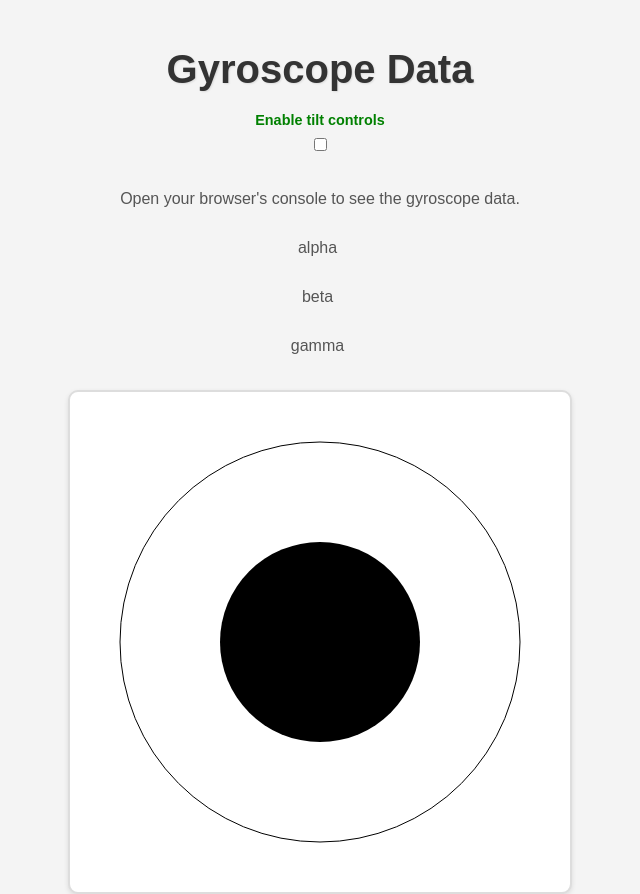
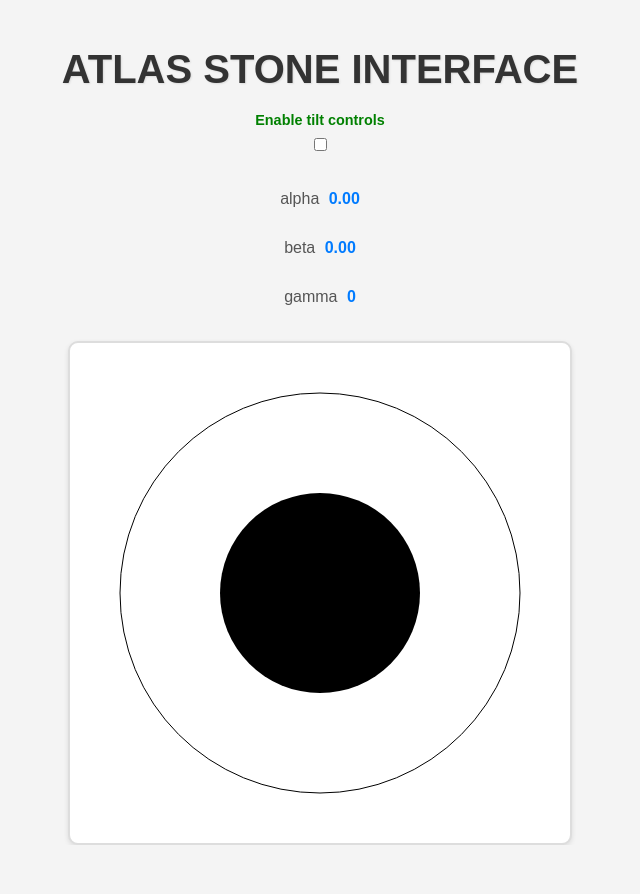
Before and after one commit to lbriers/MTO, a Flask app: page / in a window 1280 px wide. Shown: the whole page, without its empty margins (320-960 px from the left). After the commit the page ends 845 px from the top, so only its background shows below. Run offline with Flask 3, Linux system fonts and the light colour scheme.

Commit message:
toevoegen outputten van joystick controlls

```diff
--- a/MTO_WEB/static/script.js
+++ b/MTO_WEB/static/script.js
@@ -47,7 +47,15 @@ const drawJoystick = (x, y) => {
     outX = canvas.width / 2 + distance * Math.cos(angle);
     outY = canvas.height / 2 + distance * Math.sin(angle);
     //TODO: map these values to alpha/beta/gamma
+	if(enableGyroButton.checked == false){
+		alpha = distance * Math.cos(angle)/size;
+		beta = distance*Math.sin(angle)/size;
 
+		//print values
+		alphaElement.textContent = alpha.toFixed(2); 				  // Display with 2 decimal places
+		betaElement.textContent = beta.toFixed(2); 				  // Display with 2 decimal places
+		gammaElement.textContent = 0.00; 				  // Display with 2 decimal places
+	}
 
     // Draw joystick handle
     ctx.beginPath();
@@ -144,12 +152,13 @@ const startSensor = (sensor) => {
 			// The quaternion values represent the device's orientation
 			const quaternion = sensor.quaternion;
 
-			// Convert quaternion to Euler angles (degrees)
-			const euler = getEulerAngles(quaternion);
-			const alpha = euler.alpha; // Yaw (rotation around Z axis)
-			const beta = euler.beta;  // Pitch (rotation around X axis)
-			const gamma = euler.gamma; // Roll (rotation around Y axis)
-
+			if(enableGyroButton.checked == true){
+				// Convert quaternion to Euler angles (degrees)
+				const euler = getEulerAngles(quaternion);
+				const alpha = euler.alpha; // Yaw (rotation around Z axis)
+				const beta = euler.beta;  // Pitch (rotation around X axis)
+				const gamma = euler.gamma; // Roll (rotation around Y axis)
+			}
 			const orientationData = {
 				alpha: alpha,
 				beta: beta,
--- a/MTO_WEB/templates/index.html
+++ b/MTO_WEB/templates/index.html
@@ -1,11 +1,11 @@
  <!DOCTYPE html>
  <html>
   	<head>
-  		<title>Gyroscope Data</title>
+  		<title>ATLAS STONE INTERFACE</title>
   		<link rel="stylesheet" type="text/css" href="{{ url_for('static', filename='styles.css') }}">
   	</head>
 	<body>
-  	<h1>Gyroscope Data</h1>
+  	<h1>ATLAS STONE INTERFACE</h1>
 
   	<div class="toggle-container">
 		<label for="infoToggle" id="sensorSupportLabel"></label>
@@ -13,7 +13,6 @@
   		<p id="additionalInfo">Tilt control enabled!</p>
   	</div>
 
-  	<p>Open your browser's console to see the gyroscope data.</p>
   	<p>alpha <span id="alpha"></span></p>
   	<p>beta <span id="beta"></span></p>
   	<p>gamma <span id="gamma"></span></p>
```
